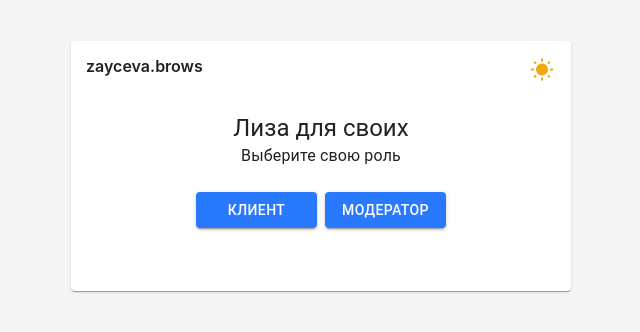
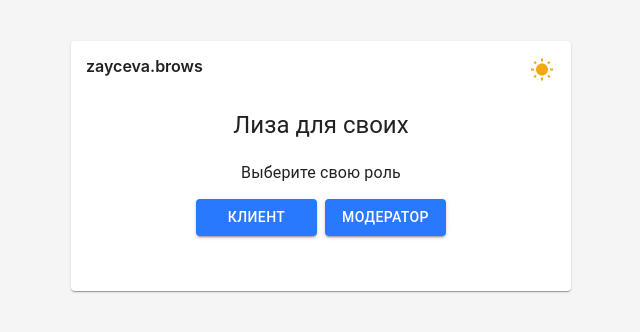
Before and after one commit to GordeySt/zayceva.brows-frontend, a React (Create React App) app: page / in a window 1280 px wide. Shown: the part 234-566 px from the top of the page, without its empty margins (319-959 px from the left). Built offline with nearby package versions, Linux system fonts and the light colour scheme.

Commit message:
feat(styles): add styles to the material-ui style classes

```diff
--- a/src/components/common/ThemeModeSwitch.tsx
+++ b/src/components/common/ThemeModeSwitch.tsx
@@ -1,26 +1,42 @@
-import { IconButton, Typography } from "@material-ui/core";
+import {
+  createStyles,
+  IconButton,
+  makeStyles,
+  Typography,
+} from "@material-ui/core";
 import Brightness3Icon from "@material-ui/icons/Brightness3";
 import WbSunnyIcon from "@material-ui/icons/WbSunny";
 import { observer } from "mobx-react-lite";
 import { useStore } from "../../common/stores/Store";
 
+const useStyles = makeStyles(() =>
+  createStyles({
+    switchContainer: {
+      position: "absolute",
+      right: "5px",
+      top: "5px",
+    },
+    sunIcon: {
+      color: "#f0a910",
+    },
+  })
+);
+
 export const ThemeModeSwitch = observer(() => {
+  const classes = useStyles();
   const {
     commonStore: { userThemeSettings, handleSetIsDarkMode },
   } = useStore();
 
   return (
-    <Typography
-      style={{ position: "absolute", right: "5px", top: "5px" }}
-      component="div"
-    >
+    <Typography className={classes.switchContainer} component="div">
       {userThemeSettings.isDarkMode ? (
         <IconButton onClick={handleSetIsDarkMode}>
           <Brightness3Icon />
         </IconButton>
       ) : (
         <IconButton onClick={handleSetIsDarkMode}>
-          <WbSunnyIcon style={{ color: "#f0a910" }} />
+          <WbSunnyIcon className={classes.sunIcon} />
         </IconButton>
       )}
     </Typography>
--- a/src/components/start-page/WelcomeCard.tsx
+++ b/src/components/start-page/WelcomeCard.tsx
@@ -4,13 +4,14 @@ import {
   Typography,
   CardActions,
   Button,
+  makeStyles,
+  createStyles,
 } from "@material-ui/core";
 import { ThemeModeSwitch } from "../common/ThemeModeSwitch";
 
-export const WelcomeCard = () => {
-  return (
-    <Card
-      style={{
+const useStyles = makeStyles(() =>
+  createStyles({
+    rootCard: {
       textAlign: "center",
       display: "flex",
       justifyContent: "center",
@@ -19,30 +20,54 @@ export const WelcomeCard = () => {
       width: "500px",
       height: "250px",
       position: "relative",
-      }}
-    >
-      <CardContent>
-        <div
-          style={{
+    },
+    logo: {
       position: "absolute",
       left: "15px",
       top: "15px",
       fontWeight: 600,
-          }}
-        >
-          zayceva.brows
-        </div>
+    },
+    moto: {
+      marginTop: "5px",
+    },
+    roleTip: {
+      marginTop: "20px",
+    },
+    cardActions: {
+      marginTop: "-10px",
+    },
+    roleButton: {
+      width: "121px",
+    },
+  })
+);
+
+export const WelcomeCard = () => {
+  const classes = useStyles();
+
+  return (
+    <Card className={classes.rootCard}>
+      <CardContent>
+        <div className={classes.logo}>zayceva.brows</div>
         <ThemeModeSwitch />
-        <Typography variant="h5" component="div">
+        <Typography className={classes.moto} variant="h5" component="div">
           Лиза для своих
         </Typography>
-        <Typography>Выберите свою роль</Typography>
+        <Typography className={classes.roleTip}>Выберите свою роль</Typography>
       </CardContent>
-      <CardActions>
-        <Button style={{ width: "121px" }} variant="contained" color="primary">
+      <CardActions className={classes.cardActions}>
+        <Button
+          className={classes.roleButton}
+          variant="contained"
+          color="primary"
+        >
           Клиент
         </Button>
-        <Button style={{ width: "121px" }} variant="contained" color="primary">
+        <Button
+          className={classes.roleButton}
+          variant="contained"
+          color="primary"
+        >
           Модератор
         </Button>
       </CardActions>
--- a/src/pages/start-page/StartPage.tsx
+++ b/src/pages/start-page/StartPage.tsx
@@ -1,16 +1,22 @@
-import { Container } from "@material-ui/core";
+import { Container, createStyles, makeStyles } from "@material-ui/core";
 import { WelcomeCard } from "../../components/start-page/WelcomeCard";
 
+const useStyles = makeStyles(() =>
+  createStyles({
+    container: {
+      display: "flex",
+      justifyContent: "center",
+      alignItems: "center",
+      minHeight: "100vh",
+    },
+  })
+);
+
 export const StartPage = () => {
+  const classes = useStyles();
+
   return (
-    <Container
-      style={{
-        display: "flex",
-        justifyContent: "center",
-        alignItems: "center",
-        minHeight: "100vh",
-      }}
-    >
+    <Container className={classes.container}>
       <WelcomeCard />
     </Container>
   );
```
Lines whose indentation alone changed are shown as unchanged.
